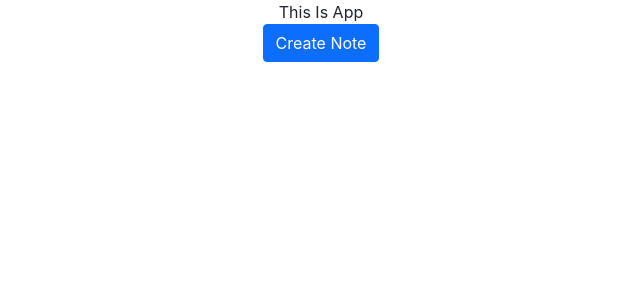
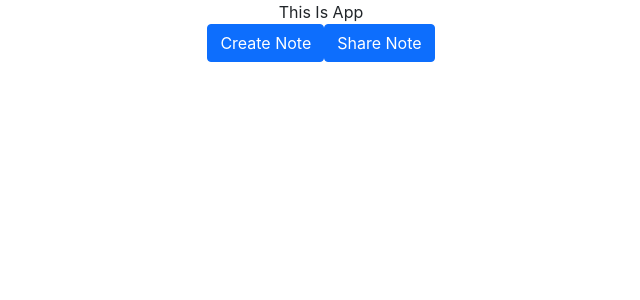
Before and after one commit to orneto-inc/NoteTakingApp, a React (Create React App) app: page / in a window 1280 px wide. Shown: the top 300 px of the page, without its empty margins (319-959 px from the left). Built offline with nearby package versions, Linux system fonts and the light colour scheme.

Commit message:
secondary branch created code push

```diff
--- a/src/component/BtnGroup.js
+++ b/src/component/BtnGroup.js
@@ -5,6 +5,7 @@ const BtnGroup = () =>{
     return(
         <div className='btn-grp'>
             <button className='btn btn-primary'>Create Note</button>
+            <button className='btn btn-primary'>Share Note</button>
         </div>
     )
 }
```
